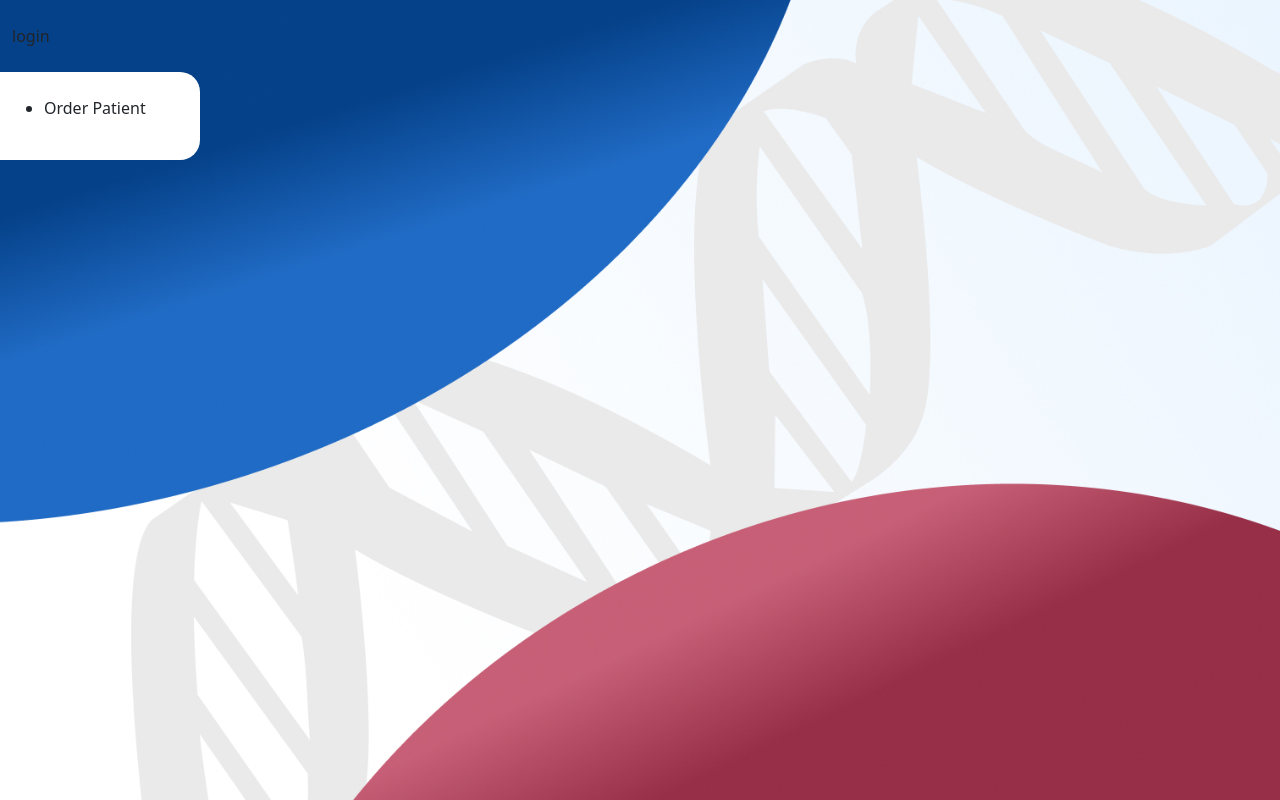
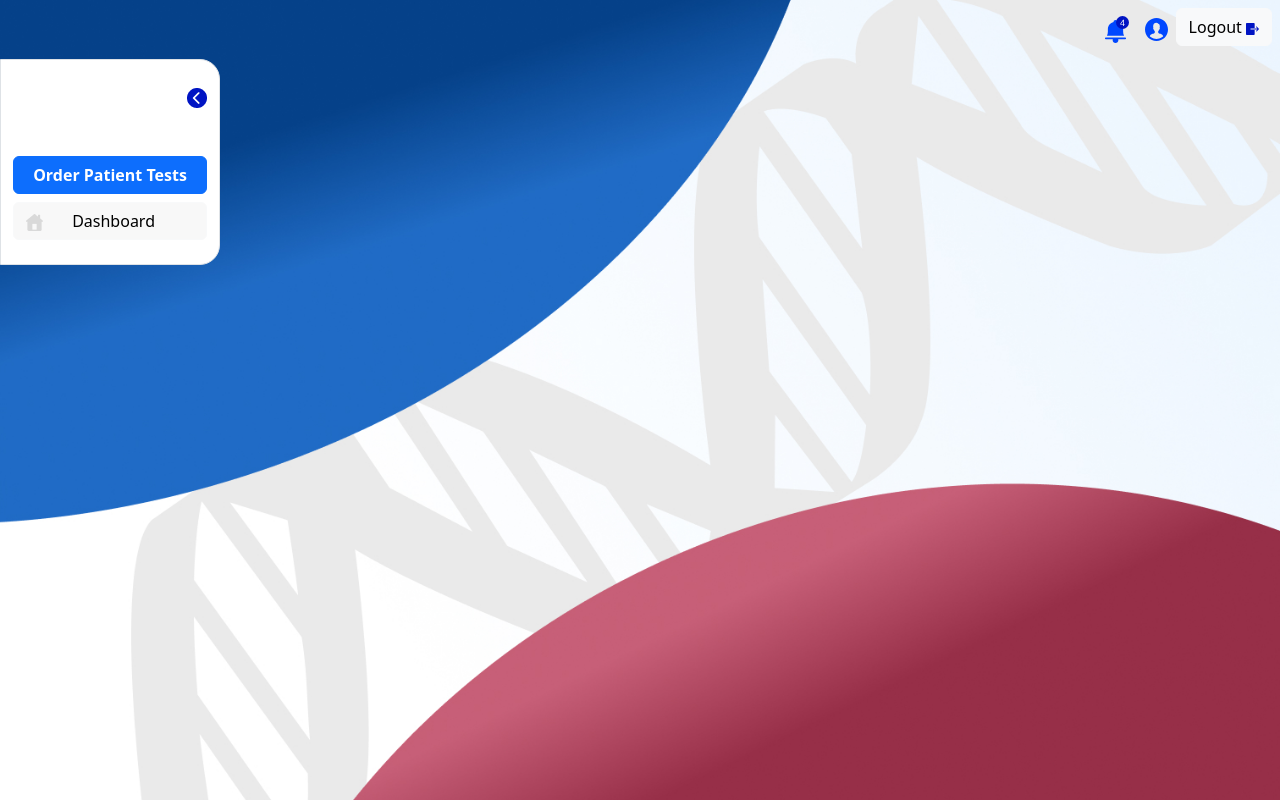
Before and after one commit to ldugaduga/nutripath, a plain HTML site: page index.html in a window 1280 px wide. Drawn offline with Linux system fonts and the light colour scheme.

Commit message:
progress continue sidebar filling out

```diff
--- a/index.html
+++ b/index.html
@@ -9,19 +9,48 @@
 <script src="/js/bootstrap.bundle.min.js"></script>
 </head>
 <body>
+
+    <header class="p-2 bg-transparent">
+        <div class=container">
+            <div class="d-flex flex-wrap align-items-center justify-content-center justify-content-lg-end">
+                <div class="text-end">
+                  <ul  class="nav col-12 col-lg-auto me-lg-auto mb-2 justify-content-center mb-md-0">
+                    <li>
+                        <a href="#" class="nav-link px-2">
+                            <img src="/img/icons/Notifications.svg">
+                        </a>
+                    </li>
+                    <li>
+                        <a href="#" class="nav-link px-2">
+                            <img src="img/icons/user-icon.svg" alt="">
+                        </a>
+                    </li>
+                    <li>
+                        <a href="#" class="btn btn-light">Logout <img src="img/icons/logout-icon.svg" alt=""></a>
+                    </li>
+                  </ul>
+
+                </div>
+              </div>
+        </div>
+    </header>
+
     <div class="container-fluid">
         <div class="row">
-            <div class="col col-md-12 pt-4 pb-4">
-                login
+            <div class="sidebar border border-right col-md-3 col-lg-2 pt-4 pb-4 pl-3 py-3 bg-body-tertiary">
+                <div class="text-end mb-4 pb-4">
+                    <a href="#"><img src="img/icons/collapsing-icon.png" alt=""></a>
+                </div>
+                <div class="d-grid gap-2">
+                    <a href="#" class="btn btn-primary">
+                        <strong>Order Patient Tests</strong>
+                    </a>
+                    <a href="#" class="btn btn-light">
+                         <img src="/img/icons/House-icon.png" alt=""> Dashboard
+                    </a>
+                </div>
             </div>
-        </div>
-        <div class="row">
-            <div class="col col-md-2 sidebar pt-4 pb-4">
-               <ul class="list-style">
-                <li><span>Order Patient</span></li>
-               </ul>
 
-            </div>
         </div>
 
     </div>
--- a/style.css
+++ b/style.css
@@ -1,10 +1,19 @@
-body {
+html,body {
     background: url(/img/Background.jpg) no-repeat;
     background-size: cover;
+    min-height: 100vh;
 }
 
 .sidebar {
-    background: #fff;
+    background: #fff !important;
     border-radius:0px 20px 20px 0px;
-    width: 200px;
+    width: 220px;
 }
+
+.sidebar .btn-light {
+    background-color: #F8F8F8;
+    text-align: left;
+}
+.sidebar .btn-light img {
+    margin-right: 25px;
+}
```
Also changed, not shown: img/icons/House-icon.png (added), img/icons/Notifications.svg (added), img/icons/collapsing-icon.png (added), img/icons/logout-icon.svg (added), img/icons/user-icon.svg (added).
